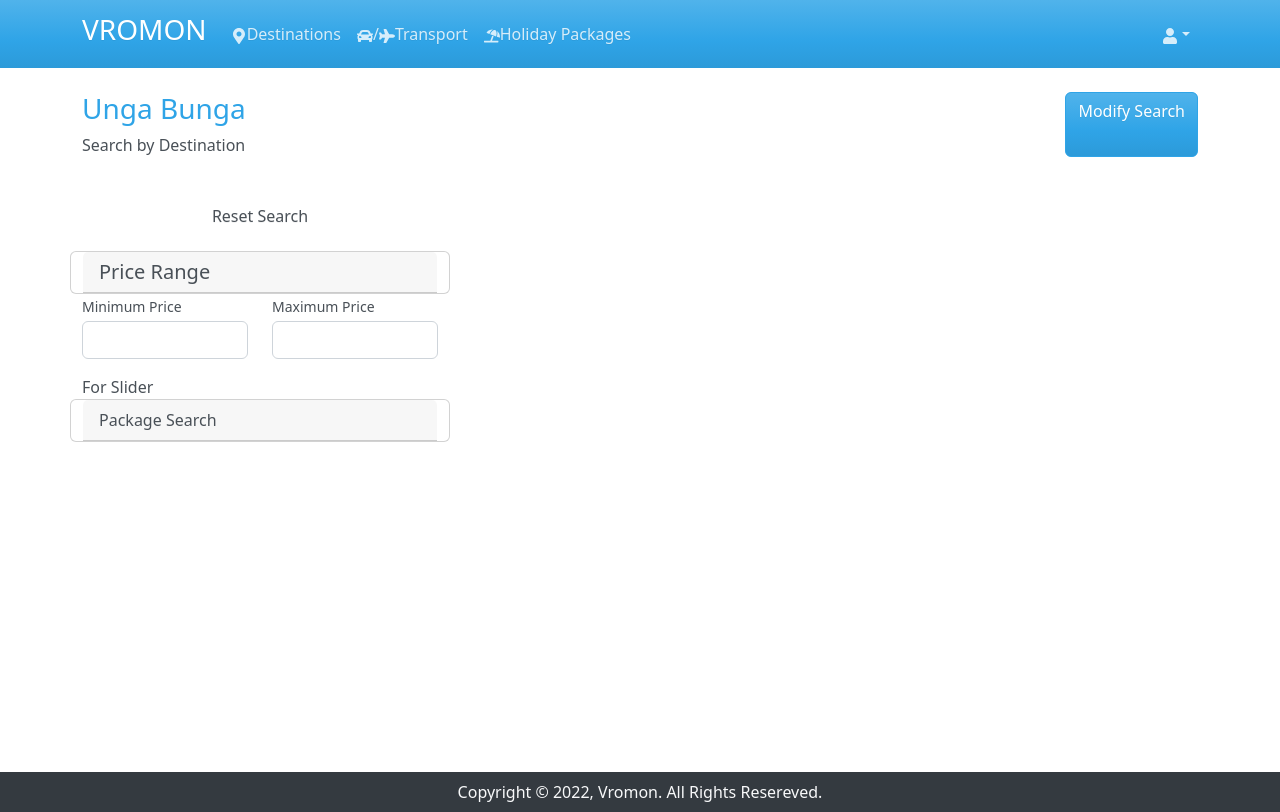
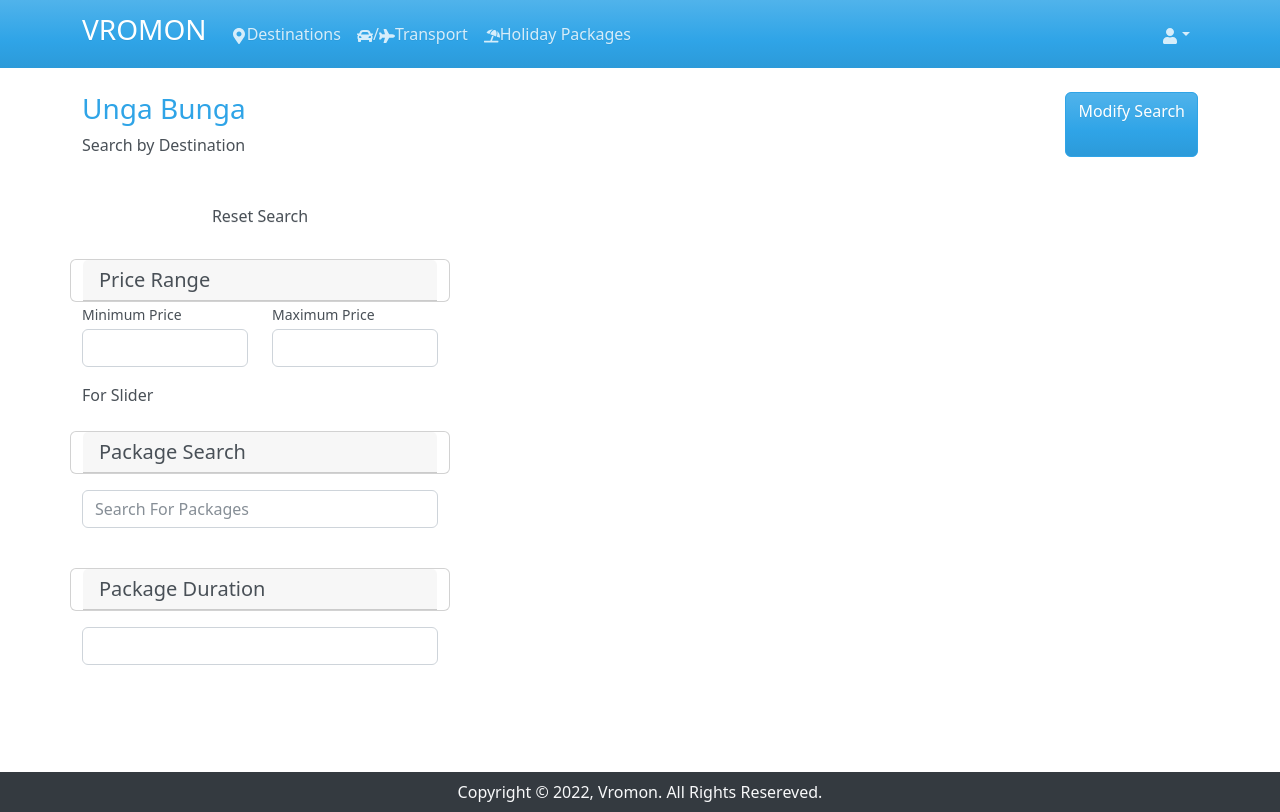
Before and after one commit to TangoRomeo80/Vromon, a React (Create React App) app in the folder frontend/: page /tourSearch in a window 1280 px wide. Built offline with nearby package versions, Linux system fonts and the light colour scheme.

Commit message:
Guided Tour Search Updated

```diff
--- a/frontend/src/screens/GuidedTourSearchScreen.js
+++ b/frontend/src/screens/GuidedTourSearchScreen.js
@@ -2,10 +2,13 @@ import React, { useState, useEffect } from "react";
 import { Row, Col, Container, Card, Form } from "react-bootstrap";
 import { LinkContainer } from "react-router-bootstrap";
 import { Link } from "react-router-dom";
+import { GoSearch } from "react-icons/go";
 
 const GuidedTourSearchScreen = () => {
   const [minPrice, setMinPrice] = useState();
   const [maxPrice, setMaxPrice] = useState();
+  const [searchPackage, setSearchPackage] = useState();
+  const [duration, setDuration] = useState();
 
   return (
     <Container>
@@ -31,8 +34,8 @@ const GuidedTourSearchScreen = () => {
             </Link>
           </Row>
 
-            {/* Row For Price Range */}
-          <Row>
+          {/* Row For Price Range */}
+          <Row className="my-4">
             <Card>
               <Card.Header as="h5">Price Range</Card.Header>
             </Card>
@@ -47,7 +50,7 @@ const GuidedTourSearchScreen = () => {
                 ></Form.Control>
               </Form.Group>
             </Col>
-            <Col sm={6} md={2} lg={6}>
+            <Col sm={6} md={3} lg={6}>
               <Form.Group className="mb-3" controlId="">
                 <Form.Label className="small mb-1">Maximum Price</Form.Label>
                 <Form.Control
@@ -60,13 +63,55 @@ const GuidedTourSearchScreen = () => {
             <Col>For Slider</Col>
           </Row>
 
+          {/* Row For Package Search */}
+          <Row className="my-4">
+            <Card>
+              <Card.Header as="h5">Package Search</Card.Header>
+            </Card>
 
-            {/* Row For Filter Search */}
-            <Row>
-                <Card>
-                    <Card.Header>Package Search</Card.Header>
-                </Card>
-            </Row>
+            <Col className="mt-3">
+              <Form.Group className="mb-3" controlId="">
+                <Form.Control
+                  type="text"
+                  placeholder="Search For Packages"
+                  value={searchPackage}
+                  onChange={(e) => setSearchPackage(e.target.value)}
+                ></Form.Control>
+              </Form.Group>
+            </Col>
+          </Row>
+
+          {/* Row For Duration */}
+          <Row className="my-4">
+            <Card>
+              <Card.Header as="h5">Package Duration</Card.Header>
+            </Card>
+
+            <Col className="mt-3">
+              <Form.Group className="mb-3" controlId="">
+                <Form.Control
+                  as="select"
+                  type="select"
+                  placeholder="Select Duration"
+                  value={duration}
+                  onChange={(e) => setDuration(e.target.value)}
+                >
+                  <option>{duration}</option>
+                  <option value="2days">2 days</option>
+                  <option value="3days">3 days</option>
+                  <option value="4days">4 days</option>
+                  <option value="5days">5 days</option>
+                  <option value="6days">6 days</option>
+                  <option value="7days">7 days</option>
+                </Form.Control>
+              </Form.Group>
+            </Col>
+          </Row>
+        </Col>
+
+
+        {/* Right Colomn/Package Images Card */}
+        <Col xs={12} md={8} xl={8}>
 
         </Col>
       </Row>
```
